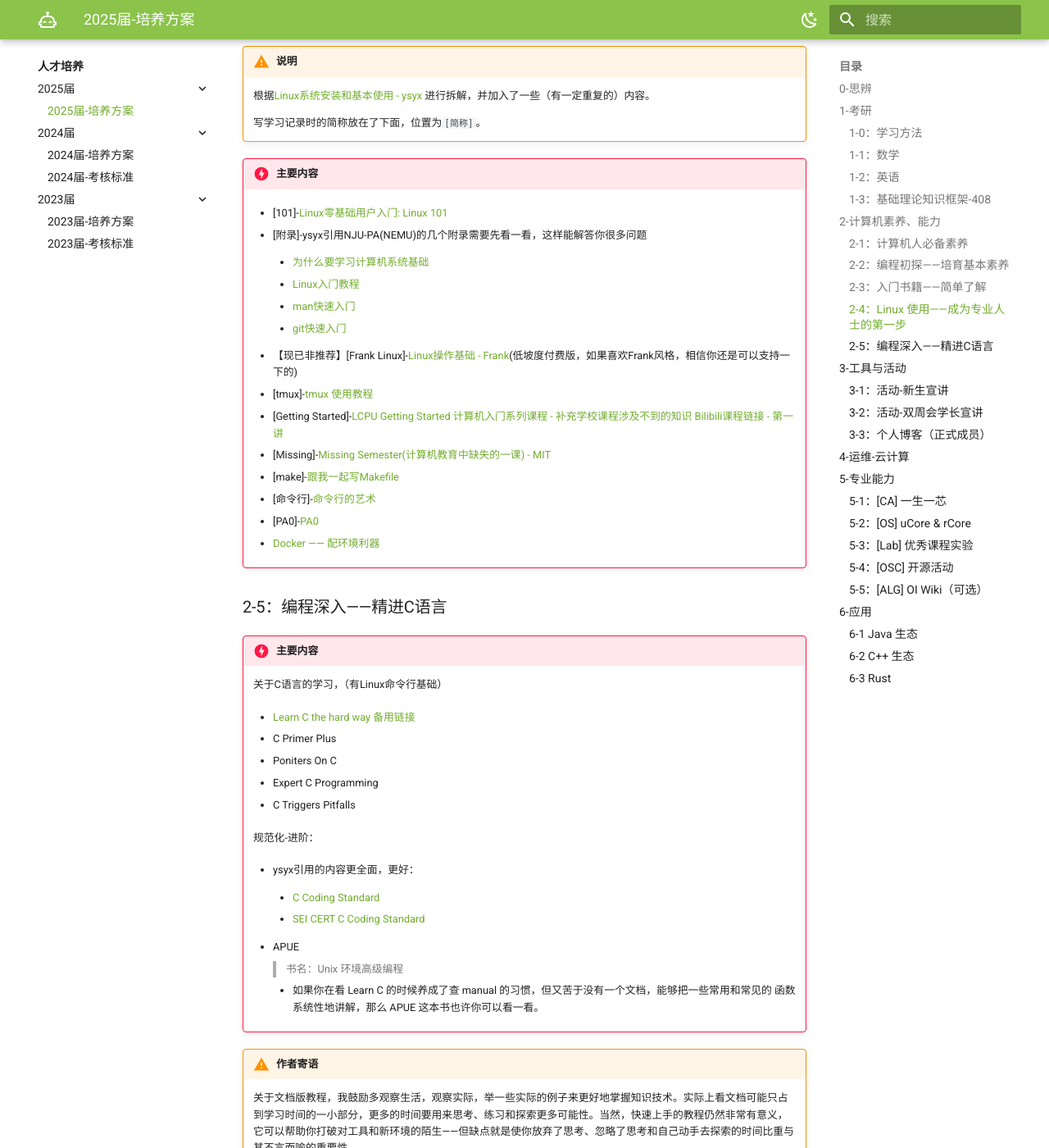
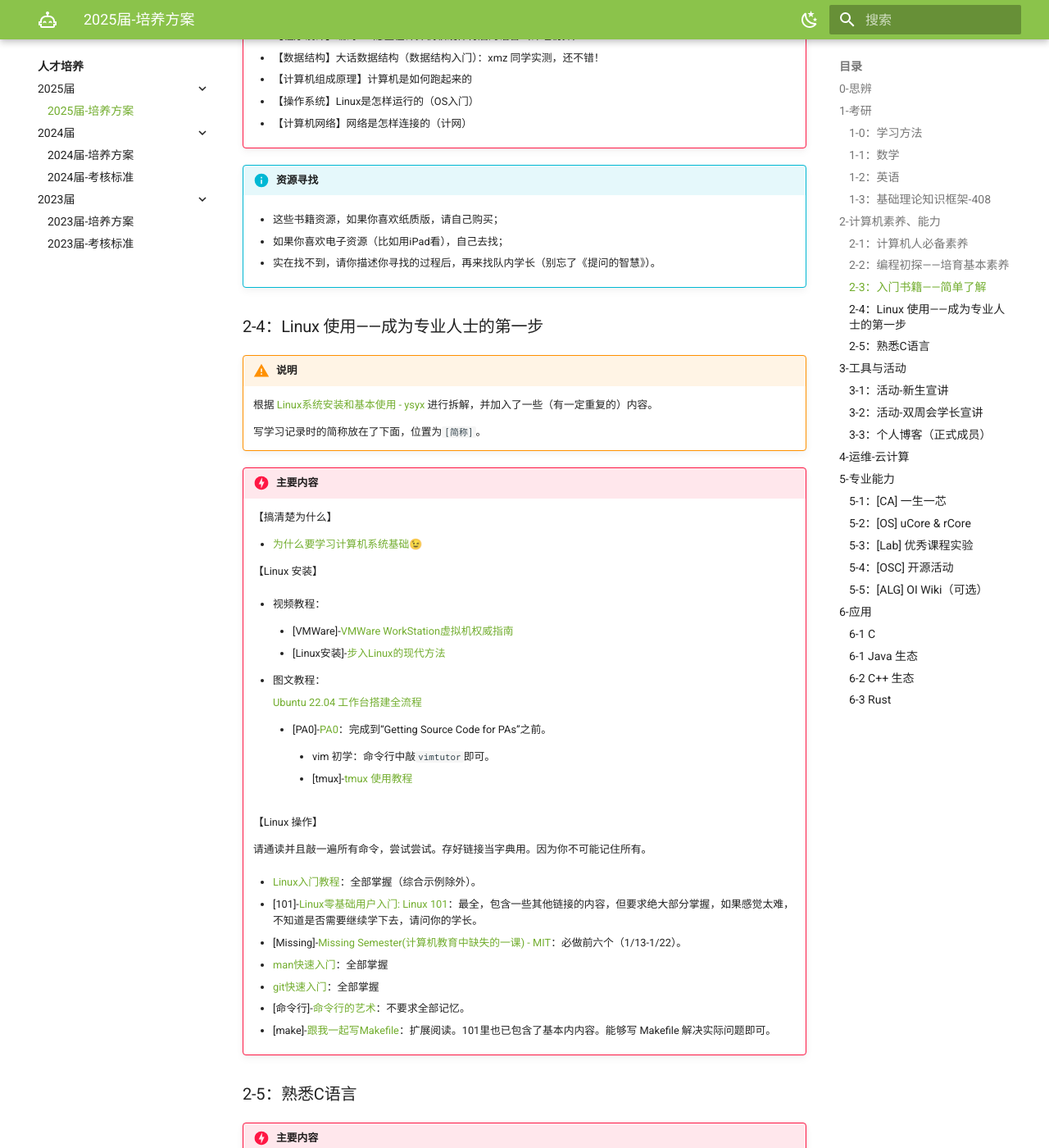
Before and after one commit to Haohahahaha/OSCA, an MkDocs documentation site: the page built from docs/guide/guide-2025.md, in a window 1280 px wide and 1400 px high, scrolled down 4658 px. Shown: the whole window at 82% size. Built offline with MkDocs 1.6.1 and Material for MkDocs 9.7.7, drawn with Linux system fonts in a browser that asks for light colours; some of the changed text lies outside the part shown.

Commit message:
2025-08-06_02:49:01 update

```diff
--- a/docs/guide/guide-2025.md
+++ b/docs/guide/guide-2025.md
@@ -132,136 +132,144 @@
 
 !!! warning "此部分适用于零基础/负基础人群。"
 
-	> 负基础是什么呢？我认为，比如，上大学是你第一次有机会认真使用电脑。
+	负基础是什么呢？我认为，比如，上大学是你第一次有机会认真使用电脑。
 
 !!! danger "主要内容"
 
-	1. 请认真阅读[F1 如何科学地提问 - 一生一芯](https://ysyx.oscc.cc/docs/2407/f/1.html)。
+	1. 请认真阅读 [F1 如何科学地提问 - 一生一芯](https://ysyx.oscc.cc/docs/2407/f/1.html)。
 	    这篇文章中含有几个需要说明的点：
       	1. “创建并填写学习记录”——别担心，我们的双周会会完成这一部分的内容，双周会做为我们考核进度和交流的重要活动，非特殊情况必须参加；
       	2. “阅读提问的智慧”——主要任务，请认真阅读。正文中包含的所有链接（如提问模板）也必须一并阅读。
       	3. 总结部分提到的笔记，在本培养方案为 工具 II-5 博客部分。在掌握之前，建议自己学习Markdown，在本地记录。等到开设博客时一并上传。
 
-	> 之前两届，刚入学一上来就摆了两篇文章，看起来是给新同学们吓着了。所以在这里做个补充说明：
-	>
-	> 请放心，你的学长学姐们基本都很 nice，其实你问一些很傻的问题倒是也无所谓，但我们只是想给双方都节省一些时间（尤其是给学长学姐一方，毕竟还有很多事情要忙。）
-	>
-	> 我猜[这个链接](https://ysyx.oscc.cc/docs/ics-pa/FAQ.html#%E6%80%BB%E6%98%AF%E8%A6%81%E6%B1%82%E5%A4%A7%E5%AE%B6stfw-rtfm-rtfsc-%E6%88%91%E6%9C%89%E9%97%AE%E9%A2%98%E9%83%BD%E4%B8%8D%E6%95%A2%E9%97%AE%E4%BA%86-%E8%80%81%E5%B8%88%E5%8A%A9%E6%95%99%E5%80%92%E6%98%AF%E8%BD%BB%E6%9D%BE)会是你阅读完两篇文章之后的想法，链接里也为你解释了我们的想法，互相促进了解吧！
-
 	2. for 负基础的同学：[【计算机义务教育】弥补童年遗失的微机课](https://space.bilibili.com/62799052/channel/collectiondetail?sid=3524511) 更适合你一些。
 
 	3. 在搞定“义务教育”之后，这个在使用的过程中长期慢慢看即可，但建议尽快过一遍，以预防出现“未知的未知”的情况：[Windows基础](https://www.bilibili.com/video/BV1vR4y1Q7iF) + [计算机硬件基础](https://www.bilibili.com/video/BV1TL4y1N7ZM)
 
+!!! warning "作者寄语"
+
+	之前两届，刚入学一上来就摆了两篇文章，看起来是给新同学们吓着了。所以在这里做个补充说明：
+
+	请放心，你的学长学姐们基本都很 nice，其实你问一些很傻的问题倒是也无所谓，但我们只是想给双方都节省一些时间（尤其是给学长学姐一方，毕竟还有很多事情要忙。）
+
+	我猜[这个链接](https://ysyx.oscc.cc/docs/ics-pa/FAQ.html#%E6%80%BB%E6%98%AF%E8%A6%81%E6%B1%82%E5%A4%A7%E5%AE%B6stfw-rtfm-rtfsc-%E6%88%91%E6%9C%89%E9%97%AE%E9%A2%98%E9%83%BD%E4%B8%8D%E6%95%A2%E9%97%AE%E4%BA%86-%E8%80%81%E5%B8%88%E5%8A%A9%E6%95%99%E5%80%92%E6%98%AF%E8%BD%BB%E6%9D%BE)会是你阅读完两篇文章之后的想法，链接里也为你解释了我们的想法，互相促进了解吧！
+
 
 ### 2-2：编程初探——培育基本素养
 
-!!! danger "此部分有待改编与补充。"
+!!! danger "主要内容"
 
-1. 凑合过渡の IDE ：[VS2022](https://www.bilibili.com/video/BV1Xt411g7jT)
+	1. 凑合过渡のIDE：
 
-2. C 教程：**以精简版 C 语言为主！**（在度盘中，记得找zhr要资料）
+		1. 【默认】[VS2022](https://www.bilibili.com/video/BV1Xt411g7jT)
 
-3. !!! 必学 -- [变量名命名的艺术](https://www.bilibili.com/video/BV1X64y1o7EZ)
+		2. 其实 [dev-cpp](https://github.com/Embarcadero/Dev-Cpp/releases) 入门学一下语法也够了，至于如何操作……自己去搜一下吧，真挺简单的。
 
-	> 不规范的代码读起来令人去世。
+	2. 入门 C 语言：
 
-4. 学习方法の提高：[费曼学习法](https://baike.baidu.com/item/费曼学习法/50895393#2)
+		1. 【必选】Frank C -- 精简2019版：{==zhr会给你的，请务必询问==}。
+
+		2. 【可选】浩哥推荐：[C语言必做项目：飞机大战](https://www.bilibili.com/video/BV13nX9YCEEX)，用一个项目来理解C语言。确实能作为培养兴趣的一个小项目。
+
+	3. 【必选】[变量名命名的艺术](https://www.bilibili.com/video/BV1X64y1o7EZ)
+
+
+!!! warning "请注意"
+
+	- 不要去 B 站 随便搜一个 C 语言教程就直接看，那纯纯浪费生命！如有此类情况，我们会强制要求转换回上述教程。
+
+	- 后续还要深入学习C语言，所以只完成当前模块的任务即可。如果因为自己选错教程、内容增多导致进度缓慢，我们会 建议（责令）立刻转换会上述教程，并完成相应任务。
+
+	- 如果你写出了不规范的代码，那么你就是在提高他人的阅读门槛。那么他人自然不会愿意阅读，如果影响到考核和交流，后果请自负。
+
+	- 新手期，请你摆正自己的位置。
+    	- 我们不排斥你有更多的点子，但这建立在你进度超快质量超高的基础上。
+    	- 正常进度下的“新点子”“新思路”“我要这样做”，一般情况下我们不会接受❌。请你直接认真完成上述任务。
+    	- 如果执意前行，我们表示尊重，但将记录在年终考核档案里，影响综合评价。
 
 ### 2-3：入门书籍——简单了解
 
 !!! danger "主要内容"
 
-	- 程序设计
+	- 【程序设计】编码——隐匿在计算机软硬件背后的语言（计组初探）
 
-    	- 编码——隐匿在计算机软硬件背后的语言（计组初探）
+	- 【数据结构】大话数据结构（数据结构入门）：xmz 同学实测，还不错！
 
-	- 数据结构
+	- 【计算机组成原理】计算机是如何跑起来的
 
-		- [新增]大话数据结构（数据结构入门）：xmz 同学实测，还不错！
+	- 【操作系统】Linux是怎样运行的（OS入门）
 
-	- 计算机组成原理
-
-		- 计算机是如何跑起来的
-
-	- 操作系统
-
-    	- Linux是怎样运行的（OS入门）
-
-	- 计算机网络
-
-		- 网络是怎样连接的（计网）
+	- 【计算机网络】网络是怎样连接的（计网）
 
 !!! info "资源寻找"
 
-	这些书籍资源，如果你喜欢纸质版，自己去买；如果你喜欢电子资源（比如用iPad看），自己去找；找不到再来找zhr（别忘了《提问的智慧》）。
+	- 这些书籍资源，如果你喜欢纸质版，请自己购买；
+
+	- 如果你喜欢电子资源（比如用iPad看），自己去找；
+
+	- 实在找不到，请你描述你寻找的过程后，再来找队内学长（别忘了《提问的智慧》）。
 
 ### 2-4：Linux 使用——成为专业人士的第一步
 
 !!! warning "说明"
 
-	根据[Linux系统安装和基本使用 - ysyx](https://ysyx.oscc.cc/docs/2306/preliminary/0.2.html) 进行拆解，并加入了一些（有一定重复的）内容。
+	根据 [Linux系统安装和基本使用 - ysyx](https://ysyx.oscc.cc/docs/2306/preliminary/0.2.html) 进行拆解，并加入了一些（有一定重复的）内容。
 
 	写学习记录时的简称放在了下面，位置为`[简称]`。
 
 !!! danger "主要内容"
 
-	- [101]-[Linux零基础用户入门: Linux 101](https://101.ustclug.org/)
+	【搞清楚为什么】
 
-	- [附录]-ysyx引用NJU-PA(NEMU)的几个附录需要先看一看，这样能解答你很多问题
+	- [为什么要学习计算机系统基础](https://ysyx.oscc.cc/docs/ics-pa/why.html)😉
 
-		- [为什么要学习计算机系统基础](https://ysyx.oscc.cc/docs/ics-pa/why.html)
+	【Linux 安装】
 
-		- [Linux入门教程](https://ysyx.oscc.cc/docs/ics-pa/linux.html)
+	- 视频教程：
 
-		- [man快速入门](https://ysyx.oscc.cc/docs/ics-pa/man.html)
+		- [VMWare]-[VMWare WorkStation虚拟机权威指南](https://www.bilibili.com/video/BV1t741167UB/)
 
-		- [git快速入门](https://ysyx.oscc.cc/docs/ics-pa/git.html)
+		- [Linux安装]-[步入Linux的现代方法](https://www.bilibili.com/video/BV18U4y1W7av)
 
-	- 【现已非推荐】[Frank Linux]-[Linux操作基础 - Frank](https://www.bilibili.com/video/BV18U4y1W7av)(低坡度付费版，如果喜欢Frank风格，相信你还是可以支持一下的)
+	- 图文教程：
 
-	- [tmux]-[tmux 使用教程](https://www.ruanyifeng.com/blog/2019/10/tmux.html)
+		 [Ubuntu 22.04 工作台搭建全流程](https://cs.haohaha.cn/02-ubuntu/02-nanny/tutorial/)
 
-	- [Getting Started]-[LCPU Getting Started 计算机入门系列课程 - 补充学校课程涉及不到的知识](https://missing.lcpu.dev/) [Bilibili课程链接 - 第一讲](https://www.bilibili.com/video/BV1sLD6YXEC6)
+		- [PA0]-[PA0](https://ysyx.oscc.cc/docs/ics-pa/PA0.html)：完成到“Getting Source Code for PAs”之前。
 
-	- [Missing]-[Missing Semester(计算机教育中缺失的一课) - MIT](https://missing-semester-cn.github.io/)
+			- vim 初学：命令行中敲`vimtutor`即可。
 
-	- [make]-[跟我一起写Makefile](https://seisman.github.io/how-to-write-makefile/overview.html)
+			- [tmux]-[tmux 使用教程](https://www.ruanyifeng.com/blog/2019/10/tmux.html)
 
-	- [命令行]-[命令行的艺术](https://github.com/jlevy/the-art-of-command-line/blob/master/README-zh.md)
+	【Linux 操作】
 
-	- [PA0]-[PA0](https://ysyx.oscc.cc/docs/ics-pa/PA0.html)
+	请通读并且敲一遍所有命令，尝试尝试。存好链接当字典用。因为你不可能记住所有。
 
-	- [Docker —— 配环境利器](https://csdiy.wiki/%E5%BF%85%E5%AD%A6%E5%B7%A5%E5%85%B7/Docker/)
+	- [Linux入门教程](https://ysyx.oscc.cc/docs/ics-pa/linux.html)：全部掌握（综合示例除外）。
 
-### 2-5：编程深入——精进C语言
+	- [101]-[Linux零基础用户入门: Linux 101](https://101.ustclug.org/)：最全，包含一些其他链接的内容，但要求绝大部分掌握，如果感觉太难，不知道是否需要继续学下去，请问你的学长。
+
+	- [Missing]-[Missing Semester(计算机教育中缺失的一课) - MIT](https://missing-semester-cn.github.io/)：必做前六个（1/13-1/22）。
+
+	- [man快速入门](https://ysyx.oscc.cc/docs/ics-pa/man.html)：全部掌握
+
+	- [git快速入门](https://ysyx.oscc.cc/docs/ics-pa/git.html)：全部掌握
+
+	- [命令行]-[命令行的艺术](https://github.com/jlevy/the-art-of-command-line/blob/master/README-zh.md)：不要求全部记忆。
+
+    - [make]-[跟我一起写Makefile](https://seisman.github.io/how-to-write-makefile/overview.html)：扩展阅读。101里也已包含了基本内内容。能够写 Makefile 解决实际问题即可。
+
+### 2-5：熟悉C语言
 
 !!! danger "主要内容"
 
-	关于C语言的学习，（有Linux命令行基础）
+	我们要在 Linux 上学习编，面对命令行吧😁。
 
-	- [Learn C the hard way](https://www.cntofu.com/book/25/index.html) [备用链接](https://wizardforcel.gitbooks.io/lcthw/content/preface.html)
+	- 【进阶C语言】[Learn C the hard way](https://www.cntofu.com/book/25/index.html)[(备用链接)](https://wizardforcel.gitbooks.io/lcthw/content/preface.html)：在 Linux 中完成练习0~22, 练习24~25, 练习27~33, 你需要将示例代码拷贝到Linux中编译并运行, 结合文字RTFSC理解示例代码, 并完成相应的附加题。这是我们考核的重点内容，请务必重视。
 
-	- C Primer Plus
+	- 【参考教材】C Primer Plus：有你用得到的大部分语法。但是不用准备了，一是有电子版，二是看上面的 Learn C 也够了。
 
-	- Poniters On C
 
-	- Expert C Programming
-
-	- C Triggers Pitfalls
-
-	规范化-进阶：
-
-	- ysyx引用的内容更全面，更好：
-
-		- [C Coding Standard](https://users.ece.cmu.edu/~eno/coding/CCodingStandard.html)
-
-		- [SEI CERT C Coding Standard](https://wiki.sei.cmu.edu/confluence/display/c/SEI+CERT+C+Coding+Standard)
-
-	- APUE
-
-		> 书名：Unix 环境高级编程
-
-		- 如果你在看 Learn C 的时候养成了查 manual 的习惯，但又苦于没有一个文档，能够把一些常用和常见的 函数 系统性地讲解，那么 APUE 这本书也许你可以看一看。
 
 !!! warning "作者寄语"
 
@@ -444,6 +452,22 @@
 
 ## 6-应用
 
+### 6-1 C
+
+!!! danger "超级进阶"
+
+	- 规范化：[C Coding Standard](https://users.ece.cmu.edu/~eno/coding/CCodingStandard.html)
+
+	- APUE（Unix 环境高级编程）：如果你在看 Learn C 的时候养成了查 manual 的习惯，但又苦于没有一个文档，能够把一些常用和常见的 函数 系统性地讲解，那么 APUE 这本书也许你可以看一看。
+
+	- 自然地，UNP（Unix网络编程）你也可以看看。
+
+	- Poniters On C
+
+	- Expert C Programming
+
+	- C Triggers Pitfalls
+
 ### 6-1 Java 生态
 
 !!! danger "主要内容"
```
